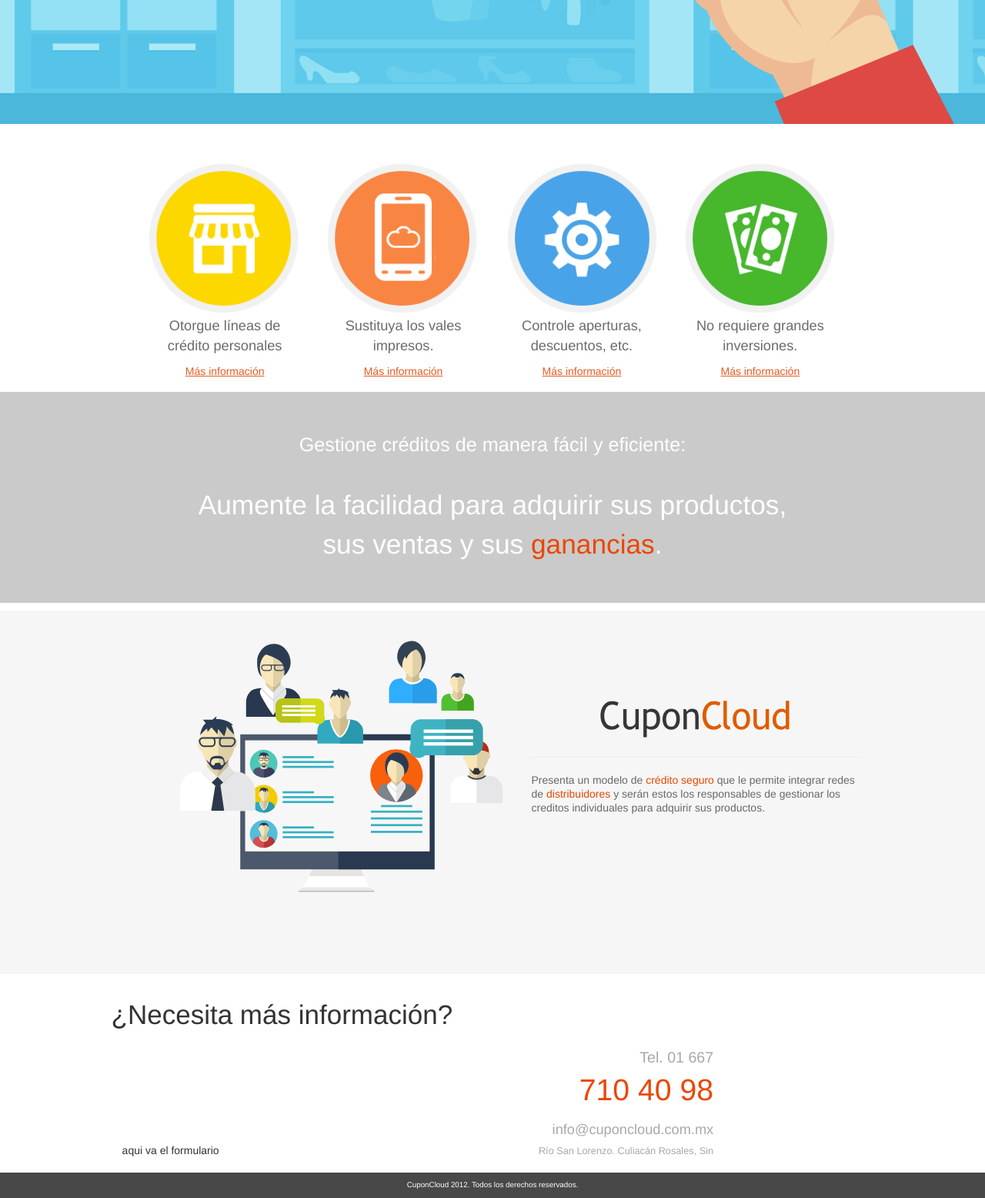
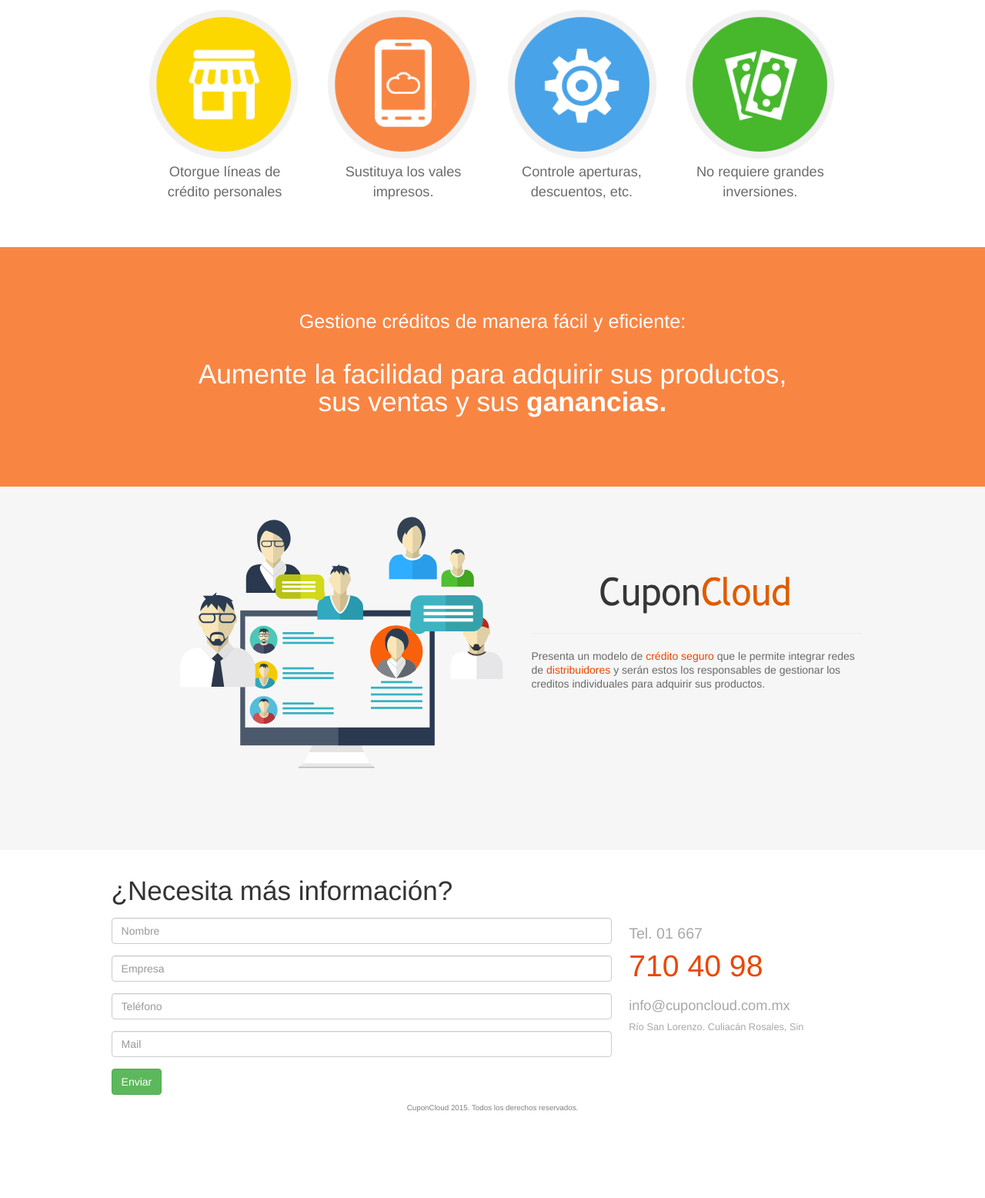
Before and after one commit to jbermudez1/cupon2015, a plain HTML site: page index.html in a window 1280 px wide. Shown: the part 479-2035 px from the top of the page at 77% size. After the commit the page ends 1934 px from the top, so only its background shows below. Drawn offline with nearby package versions, Linux system fonts and the light colour scheme.

Commit message:
Actualización

```diff
--- a/estilos/saas/cloud.scss
+++ b/estilos/saas/cloud.scss
@@ -23,7 +23,6 @@ a{
 }
 
 
-/*-----------------------------------INDEX-------------------------------------*/
 .margenes{
   width: 80%;
   background-color: red;
@@ -50,14 +49,13 @@ a{
       }
       .menu{
         display: none;
+        margin-top: 2em;
         width: 70%;
         color: #818181;
-        font-size: 0.8em;
+        font-size: 1em;
         overflow: hidden;
         li{
-
-          padding-top: 1em;
-          padding-right: 5%;
+          margin-left: 1em;
           list-style:none;
           float: right;
         }
@@ -67,10 +65,10 @@ a{
 .banner{
 	background-image: url(../../img/banner.svg);
 	background-size: cover;
-	height: 70%;
+	height: 55%;
 	background-repeat:no-repeat;
   position: relative;
-  min-height: 80%;
+
   .izq{
     float: left;
     width: 100%;
@@ -83,6 +81,7 @@ a{
       float: left;
       font-size:  1.2em;
       line-height: 1.3em;
+      text-shadow:4px 4px 10px black;
       .sub{
         font-size: 1.9em;
         line-height: 1em;
@@ -110,6 +109,7 @@ a{
   clear: both;
   position: relative;
   overflow: hidden;
+  padding-bottom: 3em;
 
   .columna{
     float:center;
@@ -125,7 +125,8 @@ a{
   }
 }
 .ganancias{
-  background-color: #cacaca;
+  background-color: #f98543;
+  padding: 2em;
   p{
     color: white;
     text-align: center;
@@ -180,14 +181,7 @@ a{
     font-size: 2.5em;
 
   }
-  .cont{
-    clear: both;
-    position: relative;
-    overflow: hidden;
-    .col1{
-      float:center;
-      padding: 0.5em;
-    }
+
     .col2{
       float:center;
       padding: 0.5em;
@@ -206,11 +200,8 @@ a{
         font-size: 0.7em;
       }
     }
-  }
+
 }
-/*-----------------------------------FIN INDEX-------------------------------------*/
-
-/* --------------------------- CUPONCLOUD ---------------------------- */
 
 .banner2{
   background-color: #3ec3e6;
@@ -275,9 +266,6 @@ a{
   }
 }
 
-/* --------------------------- FIN CUPONCLOUD ---------------------------- */
-
-/* --------------------------- INVERSIÓN ---------------------------- */
 .contenido{
 
   .col{
@@ -294,13 +282,12 @@ a{
   }
 }
 
-/* --------------------------- FIN INVERSIÓN ---------------------------- */
+
 
 
 footer{
   font-size: 0.7em;
   text-align: center;
-  color: white;
-  background-color: #484848;
+  color: gray;
   padding: 1em;
 }
--- a/estilos/saas/cloudmedias.scss
+++ b/estilos/saas/cloudmedias.scss
@@ -1,17 +1,12 @@
 $screen-sm-min:768px;
 $screen-md-min:992px;
 $screen-lg-min:1200px;
-/* Extra small devices (phones, less than 768px) */
-/* No media query since this is the default in Bootstrap */
 
-/* Small devices (tablets, 768px and up) */
 @media (min-width: $screen-sm-min) {
 
 }
 
-/* Medium devices (desktops, 992px and up) */
 @media (min-width: $screen-md-min) {
-  /*---------------------------------INDEX-------------------------------*/
   .bar{
     height:6em;
     .margen{
@@ -81,6 +76,7 @@ $screen-lg-min:1200px;
     }
     .dos{
         font-size: 1.4em;
+        line-height: 0.7em;
     }
     .nar{
         color: #ea4703;
@@ -118,11 +114,6 @@ $screen-lg-min:1200px;
       }
     }
   }
-  /*---------------------------------FIN INDEX------------------------------*/
-
-
-    /* --------------------------- CARACTERÍSTICAS Y BENEFICIOS ---------------------------- */
-
   .contenido{
     padding-top: 2em;
     .tit{
@@ -164,10 +155,8 @@ $screen-lg-min:1200px;
       display: inline-block;
     }
   }
-  /* --------------------------- FIN CARACTERÍSTICAS Y BENEFICIOS ---------------------------- */
 }
 
-/* Large devices (large desktops, 1200px and up) */
 @media (min-width: $screen-lg-min) {
 
 }
--- a/footer_cupon.html
+++ b/footer_cupon.html
@@ -1 +1 @@
-CuponCloud 2012. Todos los derechos reservados.
+CuponCloud 2015. Todos los derechos reservados.
--- a/index.html
+++ b/index.html
@@ -36,8 +36,7 @@
 		<div class="container">
 			<div class="izq">
 				<p class="te">
-				IMPLEMENTE UN VERDADERO<br>
-				MODELO DE CRÉDITO<br>
+				IMPLEMENTE UN VERDADERO	MODELO DE CRÉDITO<br>
 				<span class="sub">DE BAJO RIESGO.</span></p>
 			</p>
 			</div>
@@ -50,22 +49,18 @@
 		<article class="columna">
 			<img src="img/op1.png">
 			<p class="tit">Otorgue líneas de crédito personales</p>
-			<p class="link"><u>Más información</u></p>
 		</article>
 		<article class="columna">
 			<img src="img/op2.png">
 			<p class="tit">Sustituya los vales impresos.</p>
-			<p class="link"><u>Más información</u></p>
 		</article>
 		<article class="columna">
 			<img src="img/op3.png">
 			<p class="tit">Controle aperturas, descuentos, etc.</p>
-			<p class="link"><u>Más información</u></p>
 		</article>
 		<article class="columna">
 			<img src="img/op4.png">
 			<p class="tit">No requiere grandes inversiones.</p>
-			<p class="link"><u>Más información</u></p>
 		</article>
 	</section>
 	<section class="ganancias">
@@ -73,7 +68,7 @@
 		<p class="uno">
 			Gestione créditos de manera fácil y eficiente: <br><br>
 			<span class="dos">
-				Aumente la facilidad para adquirir sus productos, sus ventas y sus <span class="nar">ganancias</span>.
+				Aumente la facilidad para adquirir sus productos, sus ventas y sus <strong>ganancias.</strong>
 			</span>
 		</p>
 
@@ -92,18 +87,35 @@
 	</section>
 	<section class="info container">
 		<p class="tit">¿Necesita más información?</p>
-		<div class="cont">
-			<div class="col1">
-				aqui va el formulario
+		<div class="row">
+			<div class="col-sm-8">
+
+
+				  <div class="form-group">
+				      <input type="email" class="form-control" id="exampleInputEmail1" placeholder="Nombre">
+				  </div>
+				  <div class="form-group">
+				    <input type="password" class="form-control" id="exampleInputPassword1" placeholder="Empresa">
+				  </div>
+				  <div class="form-group">
+				      <input type="email" class="form-control" id="exampleInputEmail1" placeholder="Teléfono">
+				  </div>
+				  <div class="form-group">
+				    <input type="password" class="form-control" id="exampleInputPassword1" placeholder="Mail">
+				  </div>
+				  <button type="button" class="btn btn-success">Enviar</button>
+
 			</div>
-			<div class="col2">
+			<div class="col-sm-4 col2">
 				<p class="tel">Tel. 01 667<br>
 				<span class="tel2">710 40 98</span></p>
 
 				<p class="mail">info@cuponcloud.com.mx<br>
 				<span class="dire">Río San Lorenzo. Culiacán Rosales, Sin</span></p>
 			</div>
+
 		</div>
+
 	</section>
 
 <footer></footer>
```
Also changed, not shown: estilos/css/cloud.css, estilos/css/cloudmedias.css, 4 other files.
